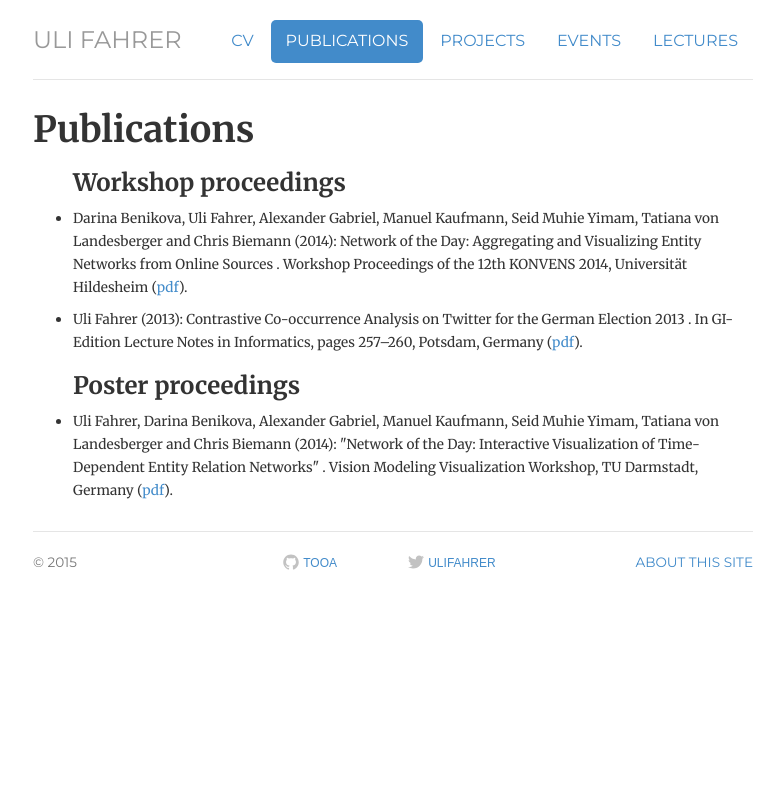
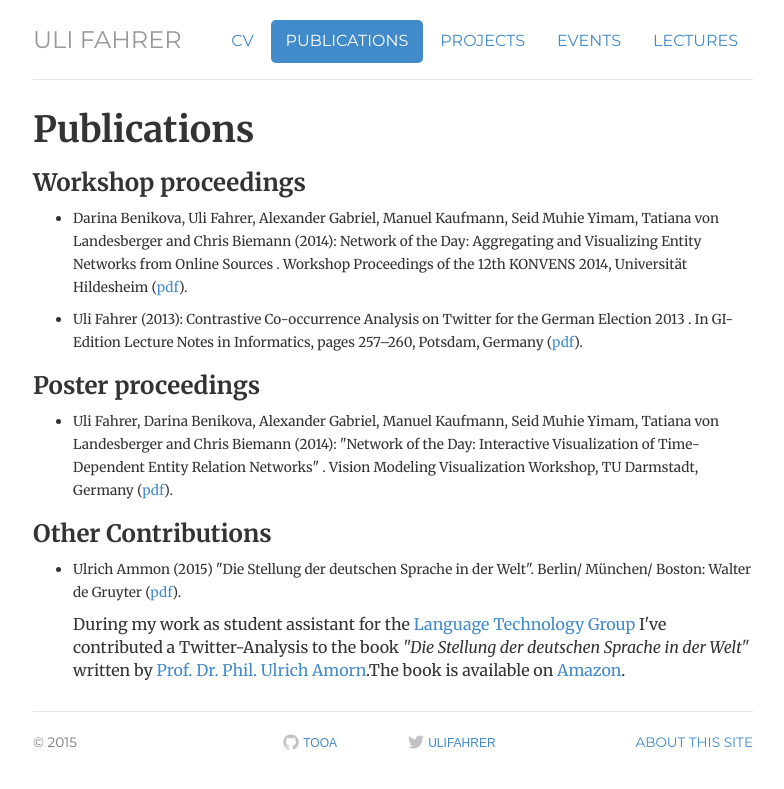
Before and after one commit to Tooa/tooa.github.io, a Jekyll site: the page built from publications/index.html, in a window 1280 px wide. Shown: the top 789 px of the page, without its empty margins (247-1031 px from the left). Built offline with Jekyll 4.4.1, drawn with Linux system fonts in a browser that asks for light colours.

Commit message:
add book contribution

```diff
--- a/_includes/publication-list.html
+++ b/_includes/publication-list.html
@@ -1,3 +1,4 @@
+<ul>
     {% for publication in include.publications reversed %}
         {% if publication.type == include.type %}
         <li>
@@ -12,3 +13,4 @@
         </li>
         {% endif %}
     {% endfor %}
+</ul>
--- a/publications/index.html
+++ b/publications/index.html
@@ -7,11 +7,24 @@ permalink: /publications/
 ---
 <div class="publications">
 	{% assign sorted_workshops = (site.data.publications | sort: 'year') %}
-	<ul>
 		<h3>Workshop proceedings</h3>
 		{% include publication-list.html publications=sorted_workshops type="workshop" %}
 
 		<h3>Poster proceedings</h3>
 		{% include publication-list.html publications=sorted_workshops type="poster" %}
-	</ul>
+
+        <h3>Other Contributions</h3>
+        <ul>
+            <li>
+                <p><small>
+                    Ulrich Ammon (2015) "Die Stellung der deutschen Sprache in der Welt".
+                    Berlin/ München/ Boston: Walter de Gruyter (<a href="http://www.goo.gl/FEkfB4">pdf</a>).
+                </small></p>
+                <p>During my work as student assistant for the <a href="lt.tu-darmstadt.de/de/lt-home/">Language Technology Group</a>
+                I've contributed a Twitter-Analysis to the book <i>"Die Stellung der deutschen Sprache in der Welt"</i>
+                written by <a href="http://www.ulrichammon.de/">Prof. Dr. Phil. Ulrich Amorn</a>.The book is available on <a href="goo.gl/2Y3eCN">Amazon</a>.
+                </p>
+            </li>
+        </ul>
+
 </div> <!-- .publications -->
```
Lines whose indentation alone changed are shown as unchanged.
